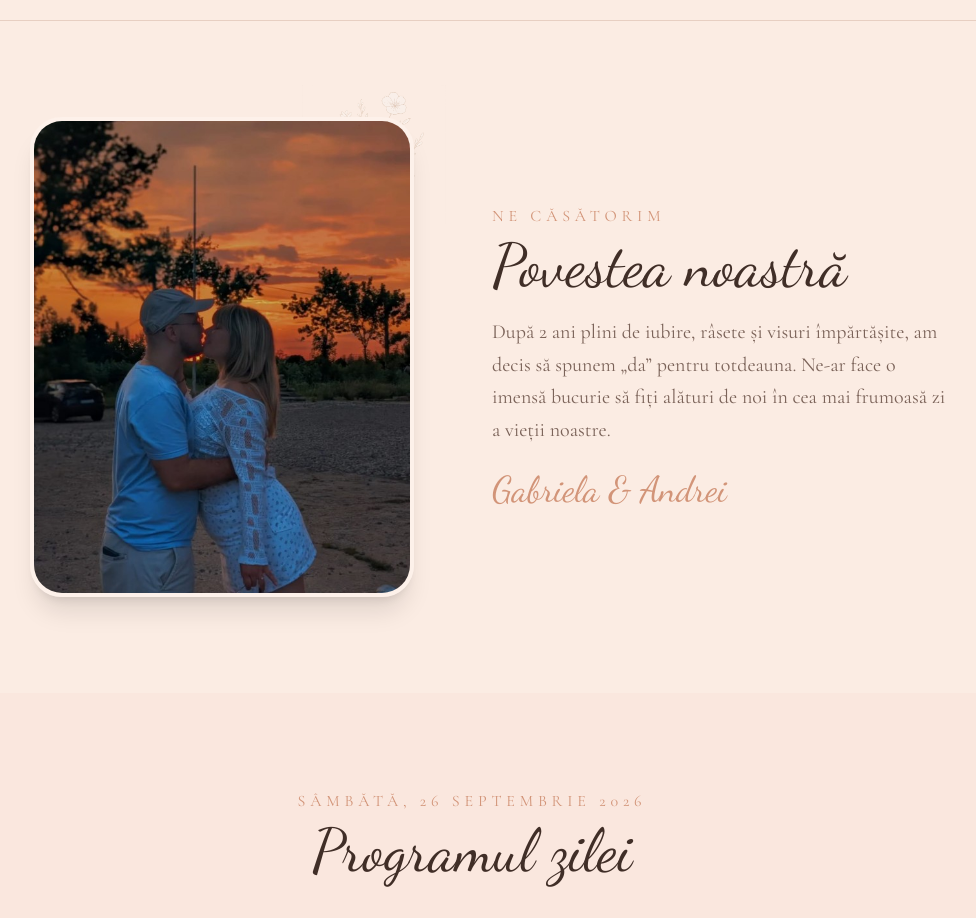
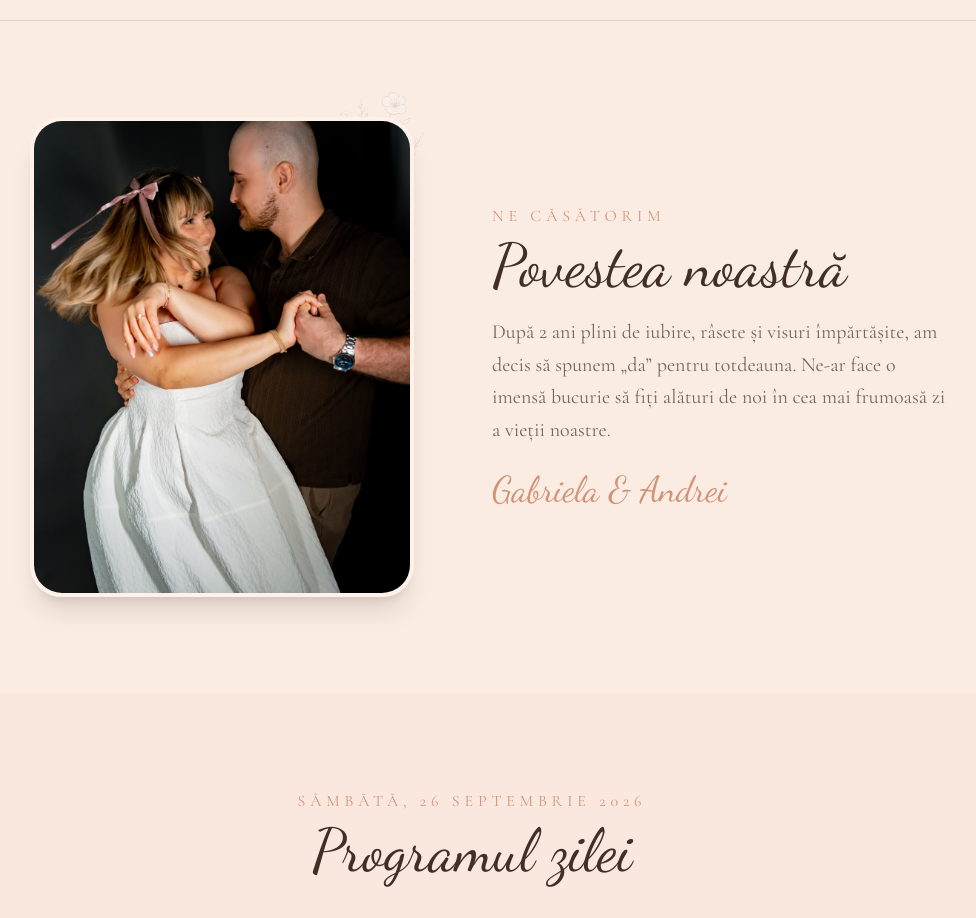
Before and after one commit to andrei-g-lupu/gabriela-si-andrei, a Next.js app: page / in a window 1280 px wide. Shown: the part 1020-1938 px from the top of the page, without its empty margins (168-1144 px from the left). Built offline with nearby package versions, Linux system fonts and the light colour scheme.

Commit message:
Update story component to use new image asset for Gabriela și Andrei; add new image file to public directory.

```diff
--- a/components/story.tsx
+++ b/components/story.tsx
@@ -19,7 +19,7 @@ export function Story() {
           />
           <div className="relative aspect-[4/5] overflow-hidden rounded-[2rem] border-4 border-card shadow-xl">
             <Image
-              src="/images/andrei-gabriela-sunset.png"
+              src="/images/gabriela-si-andrei-new-new.jpg"
               alt="Gabriela și Andrei"
               fill
               sizes="(max-width: 768px) 100vw, 24rem"
```
Also changed, not shown: public/images/gabriela-si-andrei-new-new.jpg (added).
